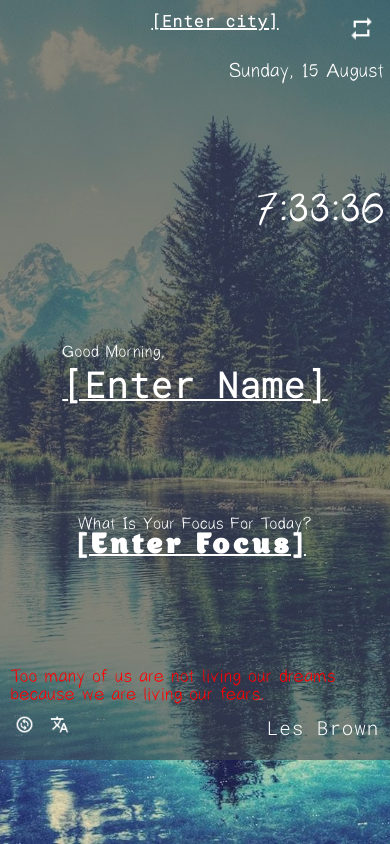
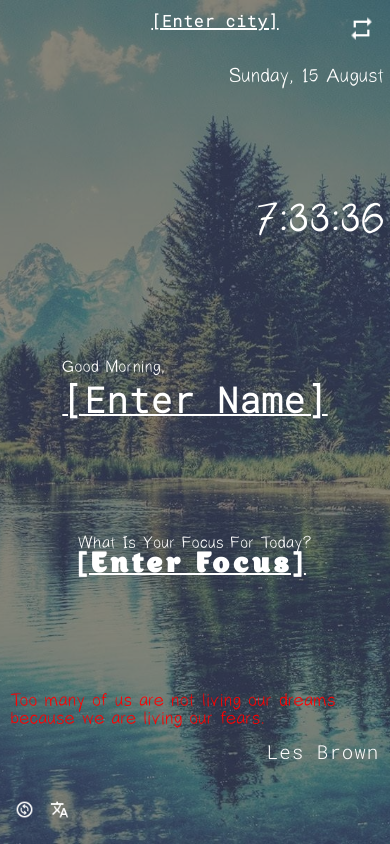
Before and after one commit to andreev-max/momentum, a website: page index.html in a window 390 px wide. Drawn offline with Linux system fonts and the light colour scheme.

Commit message:
change styles for mobile

```diff
--- a/style.css
+++ b/style.css
@@ -340,10 +340,7 @@ br {
 @media (max-width: 480px) {
 
   main {
-    width: 100vw;
-    height: 90vh;
-
-    padding: 10px 5px 20px 5px;
+    padding: 10px 5px 80px 5px;
   }
 
   .city {
```
